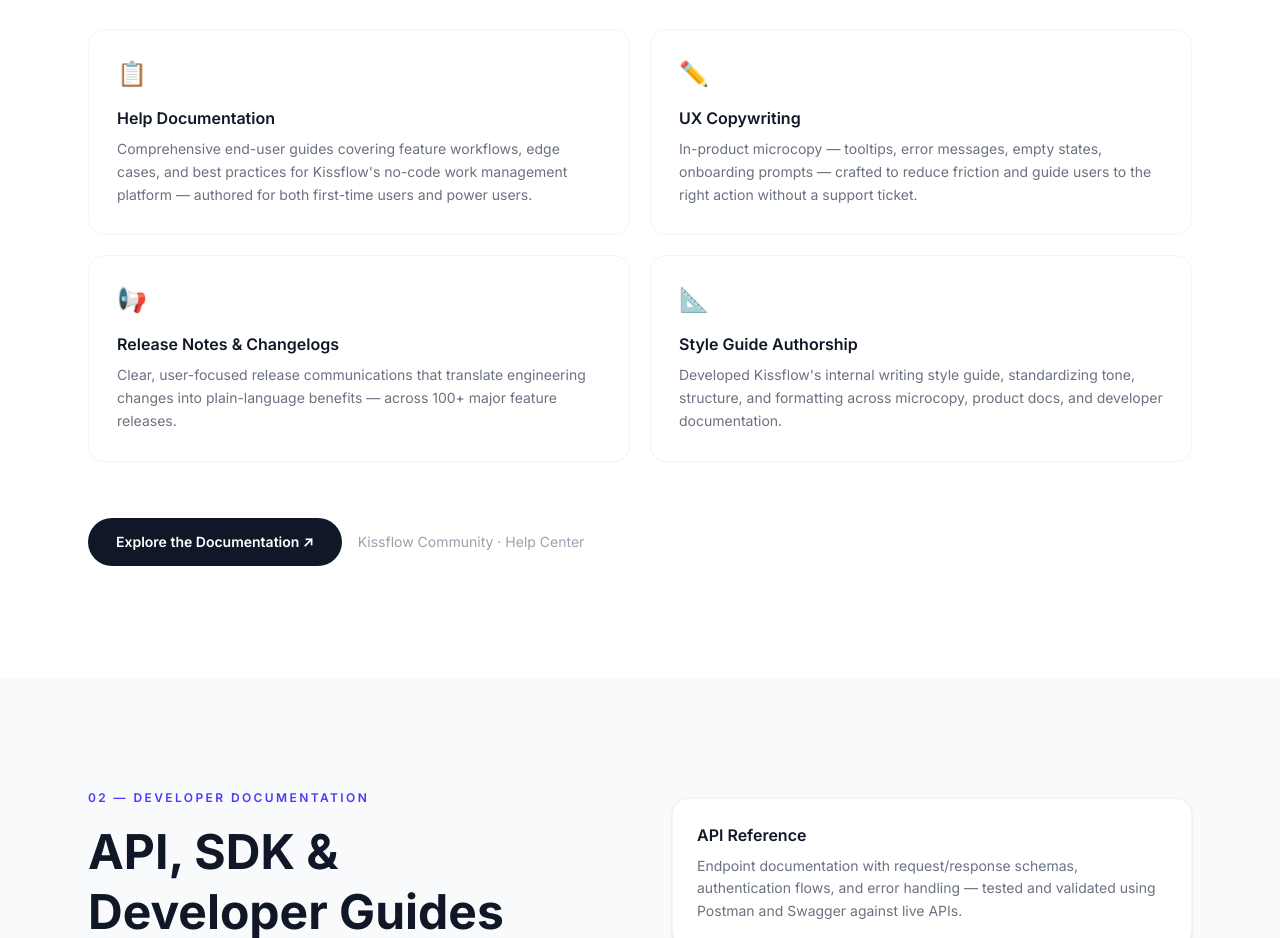
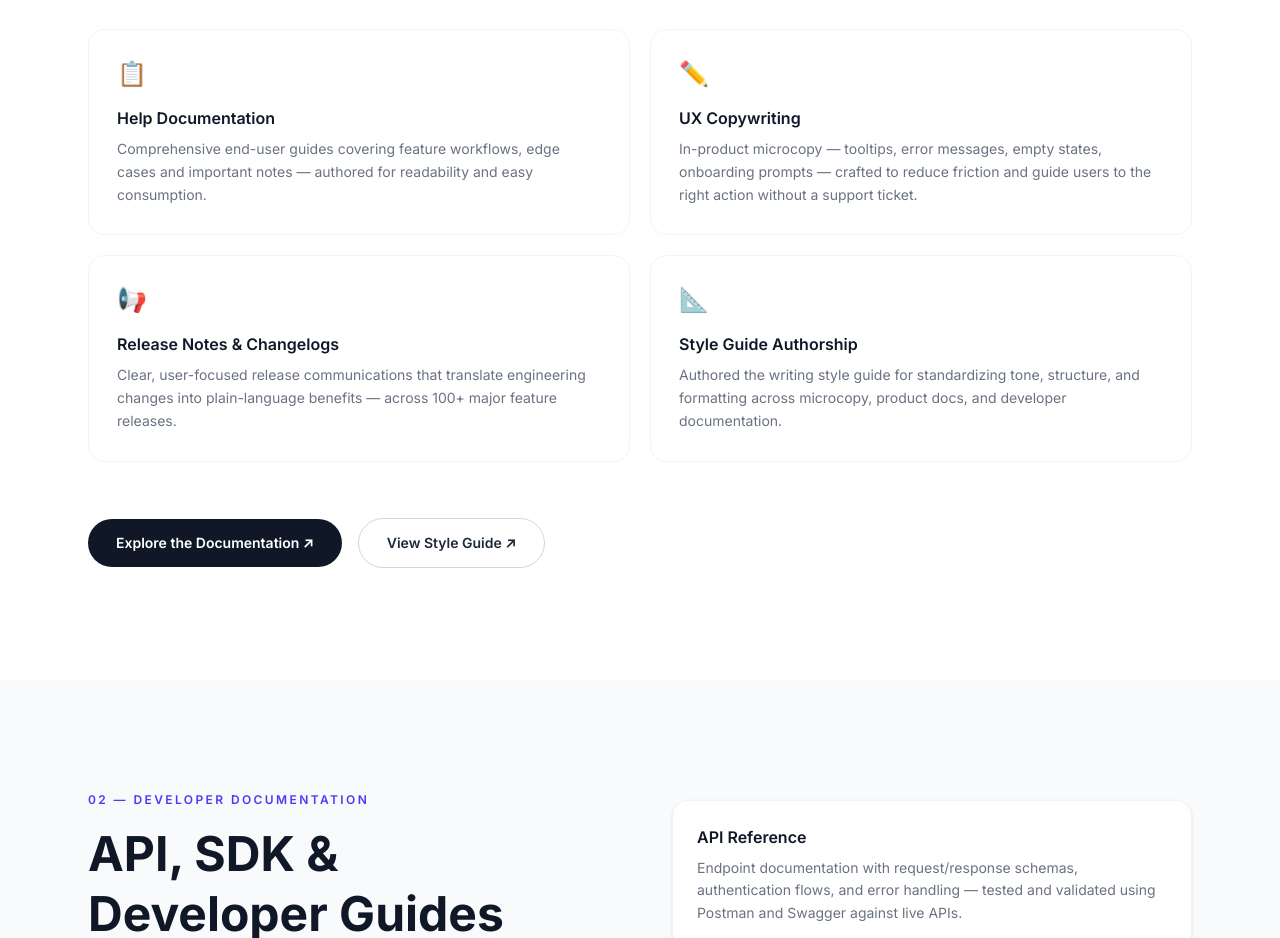
Before and after one commit to Shwe1011/writesbyshwe, a Next.js app: page / in a window 1280 px wide. Shown: the part 1180-2118 px from the top of the page. Built offline with nearby package versions, Linux system fonts and the light colour scheme.

Commit message:
removed kissflow

```diff
--- a/components/ProductDocsSection.tsx
+++ b/components/ProductDocsSection.tsx
@@ -2,7 +2,7 @@ const highlights = [
   {
     icon: "📋",
     title: "Help Documentation",
-    desc: "Comprehensive end-user guides covering feature workflows, edge cases, and best practices for Kissflow's no-code work management platform — authored for both first-time users and power users.",
+    desc: "Comprehensive end-user guides covering feature workflows, edge cases and important notes — authored for readability and easy consumption.",
   },
   {
     icon: "✏️",
@@ -17,7 +17,7 @@ const highlights = [
   {
     icon: "📐",
     title: "Style Guide Authorship",
-    desc: "Developed Kissflow's internal writing style guide, standardizing tone, structure, and formatting across microcopy, product docs, and developer documentation.",
+    desc: "Authored the writing style guide for standardizing tone, structure, and formatting across microcopy, product docs, and developer documentation.",
   },
 ];
 
@@ -59,7 +59,15 @@ export default function ProductDocsSection() {
           >
             Explore the Documentation ↗
           </a>
-          <span className="text-gray-400 text-sm">Kissflow Community · Help Center</span>
+            <a
+           href="https://coda.io/d/Kissflow-Technical-Writing-Style-Guide_dtJb_1lbyFT/KISSFLOW-TECHNICAL-WRITING-STYLE-GUIDE_su4hghEp"
+           target="_blank"
+           rel="noopener noreferrer"
+           className="inline-flex items-center gap-2 px-7 py-3.5 rounded-full border border-gray-300 hover:bg-gray-100 text-gray-800 text-sm font-semibold transition-colors"
+          >
+            View Style Guide ↗
+          </a>
+
         </div>
       </div>
     </section>
```
